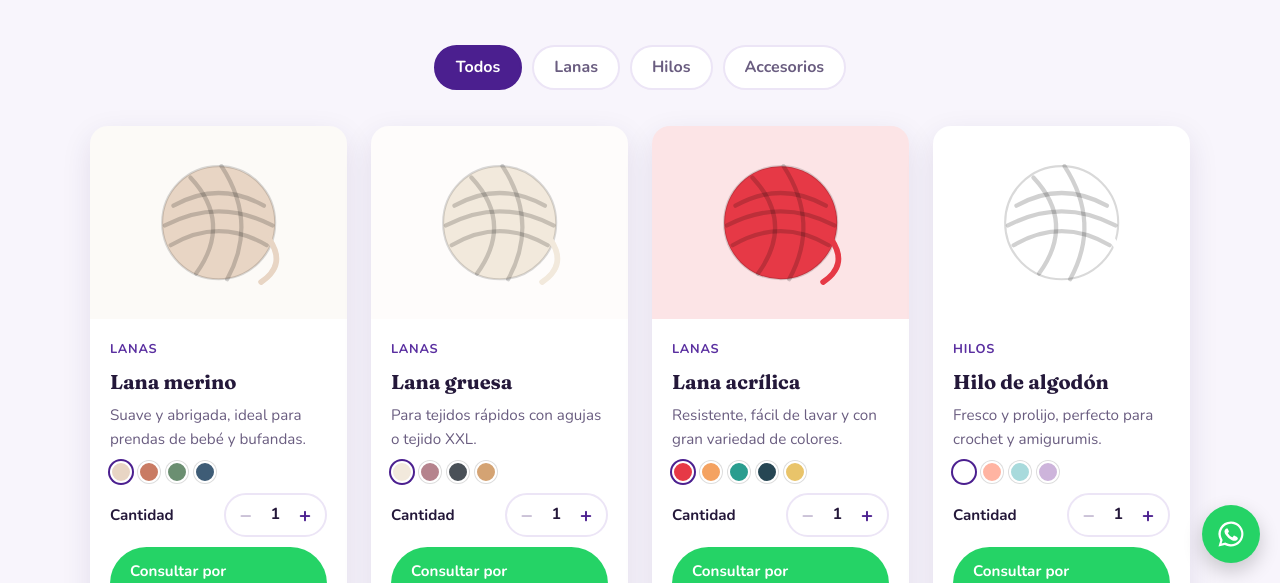
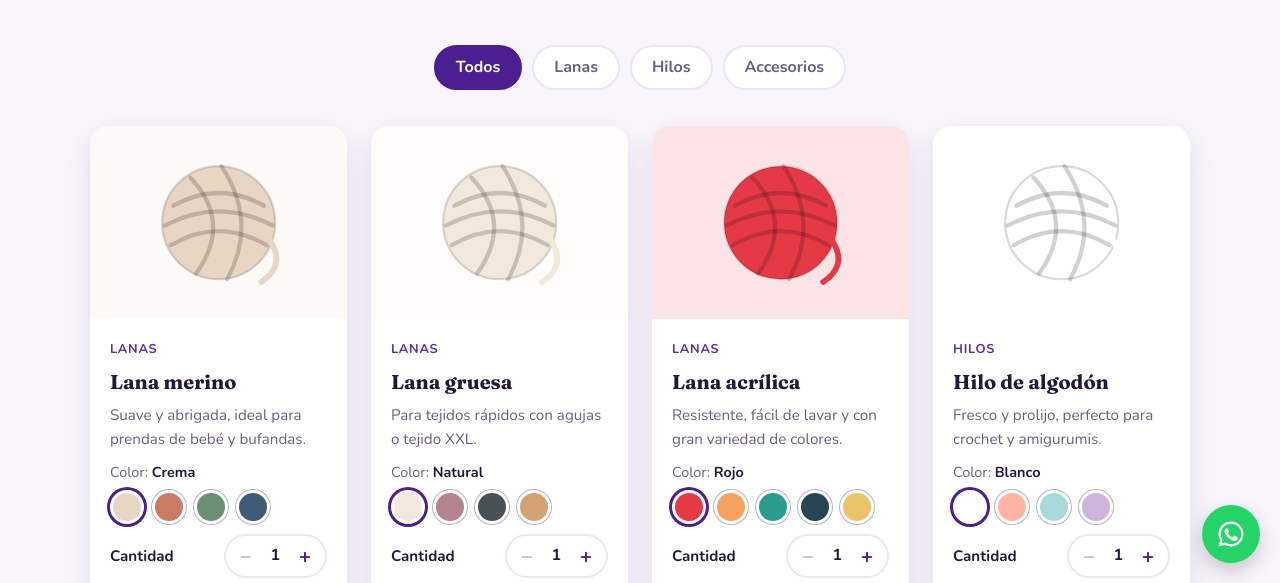
Before and after one commit to maximogarcia310-dot/Mundo-lana, a plain HTML site: page catalogo.html in a window 1280 px wide. Shown: the part 217-800 px from the top of the page. Drawn offline with nearby package versions, Linux system fonts and the light colour scheme.

Commit message:
Tarea 1.3: colores con nombre y foto opcional por producto
Los nombres de los colores son provisorios y todavía no hay fotos:
quedan marcados con COMPLETAR en js/config.js.

Co-Authored-By: Claude Fable 5.2 <noreply@anthropic.com>
Claude-Session: https://claude.ai/code/session_0175CQDQhy6CnmK8STkNoJGe

```diff
--- a/css/styles.css
+++ b/css/styles.css
@@ -113,9 +113,12 @@ a { color: inherit; text-decoration: none; }
 .producto-cat { font-size: .8rem; font-weight: 700; text-transform: uppercase; letter-spacing: .06em; color: var(--verde); }
 .producto h3 { font-size: 1.25rem; }
 .producto p { color: var(--texto-suave); font-size: .95rem; flex: 1; }
-.colores { display: flex; gap: 6px; flex-wrap: wrap; }
-.color { width: 22px; height: 22px; border-radius: 50%; border: 2px solid var(--blanco); box-shadow: 0 0 0 1px #ddd; cursor: pointer; }
-.color.elegido { box-shadow: 0 0 0 2px var(--terracota); }
+.producto-arte img { width: 100%; height: auto; aspect-ratio: 4 / 3; object-fit: cover; display: block; }
+.producto .color-nombre { font-size: .9rem; margin-bottom: 6px; }
+.color-nombre strong { color: var(--texto); }
+.colores { display: flex; gap: 8px; flex-wrap: wrap; }
+.color { width: 34px; height: 34px; border-radius: 50%; border: 3px solid var(--blanco); box-shadow: 0 0 0 1px #b9b0c6; cursor: pointer; }
+.color.elegido { box-shadow: 0 0 0 3px var(--terracota); }
 .cantidad { display: flex; align-items: center; justify-content: space-between; gap: 12px; }
 .cantidad-titulo { font-weight: 700; font-size: .95rem; }
 .cantidad-control { display: flex; align-items: center; border: 2px solid var(--crema-2); border-radius: 999px; }
--- a/js/config.js
+++ b/js/config.js
@@ -17,16 +17,104 @@ const TIENDA = {
 
 /*
  * CATÁLOGO
- * Cada producto tiene: nombre, categoria, descripcion y colores (códigos de color).
+ * Cada producto tiene:
+ *   nombre, categoria, descripcion
+ *   foto:    nombre del archivo en la carpeta img/productos/ (ej: "lana-merino.webp").
+ *            Si queda vacío (""), se muestra el ovillo dibujado.
+ *   colores: lista de { nombre, hex }. El nombre es el que ve el cliente y el que
+ *            llega en el mensaje de WhatsApp. El hex es el código del color.
  * Las categorías posibles se toman automáticamente de esta lista.
+ *
+ * COMPLETAR: los nombres y códigos de los colores son provisorios (describen el
+ * color de muestra). Cambiarlos por los colores reales de cada producto.
+ * COMPLETAR: faltan las fotos de todos los productos.
  */
 const PRODUCTOS = [
-  { nombre: "Lana merino", categoria: "Lanas", descripcion: "Suave y abrigada, ideal para prendas de bebé y bufandas.", colores: ["#e8d5c4", "#c97b63", "#6b8f71", "#3e5c76"] },
-  { nombre: "Lana gruesa", categoria: "Lanas", descripcion: "Para tejidos rápidos con agujas o tejido XXL.", colores: ["#f2e9dc", "#b5838d", "#495057", "#d4a373"] },
-  { nombre: "Lana acrílica", categoria: "Lanas", descripcion: "Resistente, fácil de lavar y con gran variedad de colores.", colores: ["#e63946", "#f4a261", "#2a9d8f", "#264653", "#e9c46a"] },
-  { nombre: "Hilo de algodón", categoria: "Hilos", descripcion: "Fresco y prolijo, perfecto para crochet y amigurumis.", colores: ["#ffffff", "#ffb4a2", "#a8dadc", "#cdb4db"] },
-  { nombre: "Hilo para bordar", categoria: "Hilos", descripcion: "Madejas de colores para bordado y punto cruz.", colores: ["#d00000", "#ffba08", "#3a86ff", "#8338ec", "#06d6a0"] },
-  { nombre: "Agujas de tejer", categoria: "Accesorios", descripcion: "Pares de agujas rectas y circulares en distintos números.", colores: ["#adb5bd", "#8d6e63"] },
-  { nombre: "Agujas de crochet", categoria: "Accesorios", descripcion: "Ganchillos de aluminio y bambú en varias medidas.", colores: ["#ced4da", "#a1887f"] },
-  { nombre: "Botones y mercería", categoria: "Accesorios", descripcion: "Botones, cierres, marcadores de punto y más.", colores: ["#f8edeb", "#6d597a", "#b56576"] }
+  {
+    nombre: "Lana merino", categoria: "Lanas",
+    descripcion: "Suave y abrigada, ideal para prendas de bebé y bufandas.",
+    foto: "", // COMPLETAR: foto
+    colores: [ // COMPLETAR: colores reales
+      { nombre: "Crema", hex: "#e8d5c4" },
+      { nombre: "Terracota", hex: "#c97b63" },
+      { nombre: "Verde", hex: "#6b8f71" },
+      { nombre: "Azul", hex: "#3e5c76" }
+    ]
+  },
+  {
+    nombre: "Lana gruesa", categoria: "Lanas",
+    descripcion: "Para tejidos rápidos con agujas o tejido XXL.",
+    foto: "", // COMPLETAR: foto
+    colores: [ // COMPLETAR: colores reales
+      { nombre: "Natural", hex: "#f2e9dc" },
+      { nombre: "Rosa viejo", hex: "#b5838d" },
+      { nombre: "Gris oscuro", hex: "#495057" },
+      { nombre: "Camel", hex: "#d4a373" }
+    ]
+  },
+  {
+    nombre: "Lana acrílica", categoria: "Lanas",
+    descripcion: "Resistente, fácil de lavar y con gran variedad de colores.",
+    foto: "", // COMPLETAR: foto
+    colores: [ // COMPLETAR: colores reales
+      { nombre: "Rojo", hex: "#e63946" },
+      { nombre: "Naranja", hex: "#f4a261" },
+      { nombre: "Verde agua", hex: "#2a9d8f" },
+      { nombre: "Azul petróleo", hex: "#264653" },
+      { nombre: "Amarillo", hex: "#e9c46a" }
+    ]
+  },
+  {
+    nombre: "Hilo de algodón", categoria: "Hilos",
+    descripcion: "Fresco y prolijo, perfecto para crochet y amigurumis.",
+    foto: "", // COMPLETAR: foto
+    colores: [ // COMPLETAR: colores reales
+      { nombre: "Blanco", hex: "#ffffff" },
+      { nombre: "Rosa", hex: "#ffb4a2" },
+      { nombre: "Celeste", hex: "#a8dadc" },
+      { nombre: "Lila", hex: "#cdb4db" }
+    ]
+  },
+  {
+    nombre: "Hilo para bordar", categoria: "Hilos",
+    descripcion: "Madejas de colores para bordado y punto cruz.",
+    foto: "", // COMPLETAR: foto
+    colores: [ // COMPLETAR: colores reales
+      { nombre: "Rojo", hex: "#d00000" },
+      { nombre: "Amarillo", hex: "#ffba08" },
+      { nombre: "Azul", hex: "#3a86ff" },
+      { nombre: "Violeta", hex: "#8338ec" },
+      { nombre: "Verde", hex: "#06d6a0" }
+    ]
+  },
+  {
+    nombre: "Agujas de tejer", categoria: "Accesorios",
+    descripcion: "Pares de agujas rectas y circulares en distintos números.",
+    foto: "", // COMPLETAR: foto
+    // COMPLETAR: ¿se eligen por color, por material o por número? Si no hay nada para elegir, dejar colores: []
+    colores: [
+      { nombre: "Gris", hex: "#adb5bd" },
+      { nombre: "Marrón", hex: "#8d6e63" }
+    ]
+  },
+  {
+    nombre: "Agujas de crochet", categoria: "Accesorios",
+    descripcion: "Ganchillos de aluminio y bambú en varias medidas.",
+    foto: "", // COMPLETAR: foto
+    // COMPLETAR: ídem agujas de tejer
+    colores: [
+      { nombre: "Gris", hex: "#ced4da" },
+      { nombre: "Marrón", hex: "#a1887f" }
+    ]
+  },
+  {
+    nombre: "Botones y mercería", categoria: "Accesorios",
+    descripcion: "Botones, cierres, marcadores de punto y más.",
+    foto: "", // COMPLETAR: foto
+    colores: [ // COMPLETAR: colores reales
+      { nombre: "Rosa claro", hex: "#f8edeb" },
+      { nombre: "Violeta", hex: "#6d597a" },
+      { nombre: "Rosa oscuro", hex: "#b56576" }
+    ]
+  }
 ];
--- a/js/main.js
+++ b/js/main.js
@@ -84,24 +84,32 @@ function menuCelular() {
 }
 
 // ---------- Catálogo ----------
+const CARPETA_FOTOS = "img/productos/";
+const COLOR_SIN_ELEGIR = "#9d86cf"; // ovillo violeta para productos sin colores
+
 function tarjetaProducto(prod) {
   const art = document.createElement("article");
   art.className = "producto";
   art.dataset.categoria = prod.categoria;
 
-  let colorElegido = prod.colores[0];
+  const colores = prod.colores || [];
+  let colorElegido = colores[0] || null;
   let cantidad = 1;
   const id = prod.nombre.toLowerCase().replace(/[^a-z0-9]+/g, "-");
 
   art.innerHTML = `
-    <div class="producto-arte" style="background:${colorElegido}22">${ovillo(colorElegido)}</div>
+    <div class="producto-arte"></div>
     <div class="producto-cuerpo">
       <span class="producto-cat">${prod.categoria}</span>
       <h3>${prod.nombre}</h3>
       <p>${prod.descripcion}</p>
-      <div class="colores">
-        ${prod.colores.map((c, i) => `<button class="color${i === 0 ? " elegido" : ""}" style="background:${c}" data-color="${c}" aria-label="Color ${i + 1}"></button>`).join("")}
-      </div>
+      ${colores.length ? `
+      <div>
+        <p class="color-nombre" aria-live="polite">Color: <strong data-color-nombre></strong></p>
+        <div class="colores" role="group" aria-label="Colores de ${prod.nombre}">
+          ${colores.map((c, i) => `<button type="button" class="color" style="background:${c.hex}" data-i="${i}" aria-label="${c.nombre}" title="${c.nombre}" aria-pressed="false"></button>`).join("")}
+        </div>
+      </div>` : ""}
       <div class="cantidad">
         <span class="cantidad-titulo" id="cant-${id}">Cantidad</span>
         <div class="cantidad-control" role="group" aria-labelledby="cant-${id}">
@@ -116,10 +124,44 @@ function tarjetaProducto(prod) {
   const arte = art.querySelector(".producto-arte");
   const boton = art.querySelector("[data-consulta]");
   const actualizarLink = () => {
-    boton.href = linkWhatsapp(mensajeConsulta(prod.nombre, colorElegido.nombre, cantidad));
+    boton.href = linkWhatsapp(mensajeConsulta(prod.nombre, colorElegido && colorElegido.nombre, cantidad));
     if (TIENDA.whatsapp) boton.target = "_blank";
   };
-  actualizarLink();
+
+  // Si el producto tiene foto se muestra la foto; si no (o si no carga), el ovillo dibujado
+  let hayFoto = false;
+  const dibujarOvillo = () => {
+    const hex = colorElegido ? colorElegido.hex : COLOR_SIN_ELEGIR;
+    arte.style.background = hex + "22";
+    arte.innerHTML = ovillo(hex);
+  };
+  if (prod.foto) {
+    hayFoto = true;
+    const img = document.createElement("img");
+    img.src = CARPETA_FOTOS + prod.foto;
+    img.alt = prod.nombre;
+    img.loading = "lazy";
+    img.width = 800; img.height = 600; // reserva el lugar (4:3) mientras carga
+    img.addEventListener("error", () => { hayFoto = false; dibujarOvillo(); });
+    arte.appendChild(img);
+  } else {
+    dibujarOvillo();
+  }
+
+  const nombreColor = art.querySelector("[data-color-nombre]");
+  const botonesColor = art.querySelectorAll(".color");
+  const elegirColor = i => {
+    colorElegido = colores[i];
+    botonesColor.forEach((b, j) => {
+      b.classList.toggle("elegido", j === i);
+      b.setAttribute("aria-pressed", j === i);
+    });
+    nombreColor.textContent = colorElegido.nombre;
+    if (!hayFoto) dibujarOvillo();
+    actualizarLink();
+  };
+  botonesColor.forEach((b, i) => b.addEventListener("click", () => elegirColor(i)));
+  if (colores.length) elegirColor(0);
 
   const salida = art.querySelector("[data-cantidad]");
   const menos = art.querySelector("[data-menos]");
@@ -132,17 +174,6 @@ function tarjetaProducto(prod) {
   menos.addEventListener("click", () => cambiarCantidad(-1));
   art.querySelector("[data-mas]").addEventListener("click", () => cambiarCantidad(1));
   cambiarCantidad(0);
-
-  art.querySelectorAll(".color").forEach(b => {
-    b.addEventListener("click", () => {
-      colorElegido = b.dataset.color;
-      art.querySelectorAll(".color").forEach(x => x.classList.remove("elegido"));
-      b.classList.add("elegido");
-      arte.style.background = colorElegido + "22";
-      arte.innerHTML = ovillo(colorElegido);
-      actualizarLink();
-    });
-  });
 
   return art;
 }
```
Also changed, not shown: img/productos/LEEME.txt (added), 2 other files.
